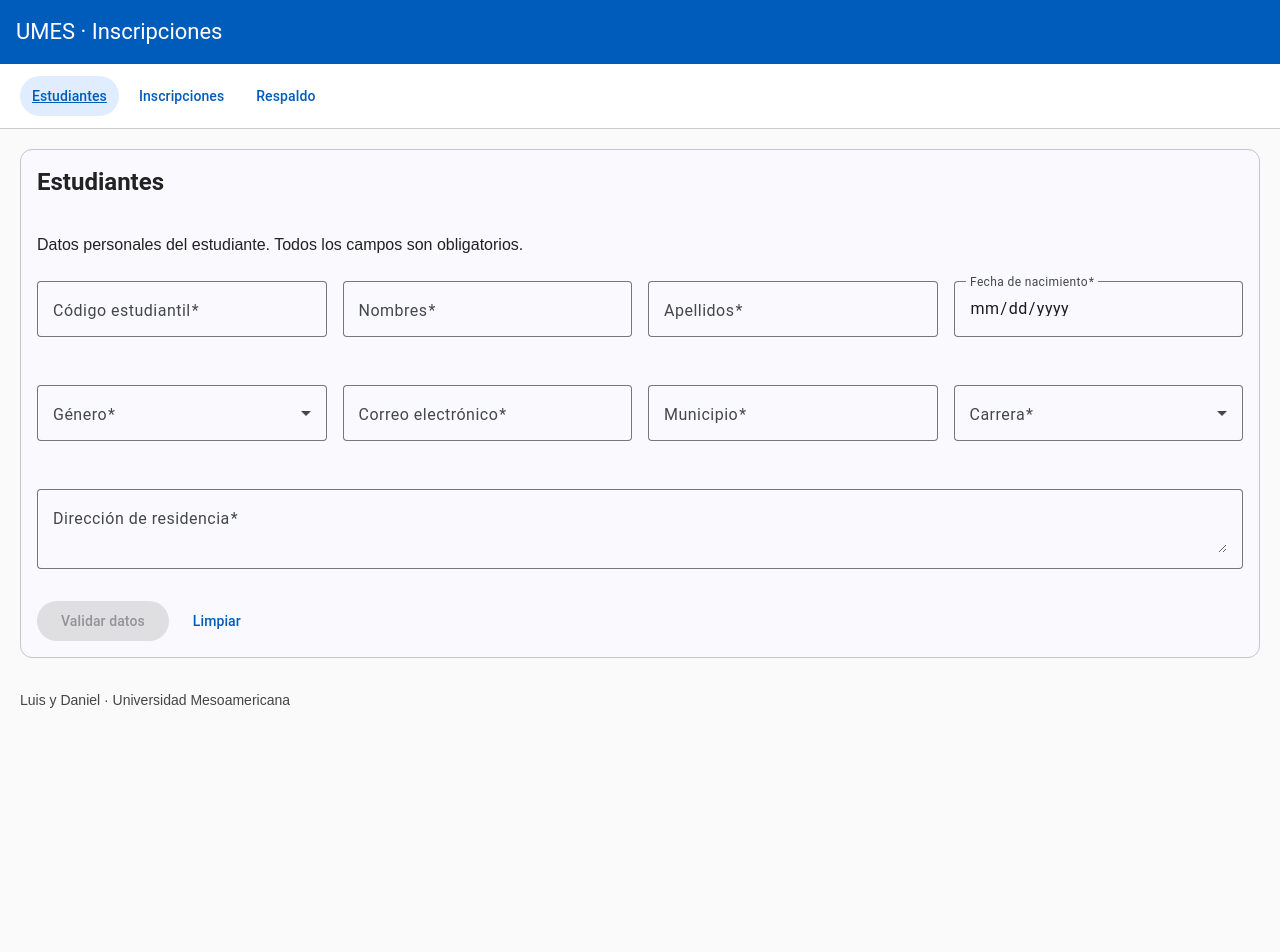
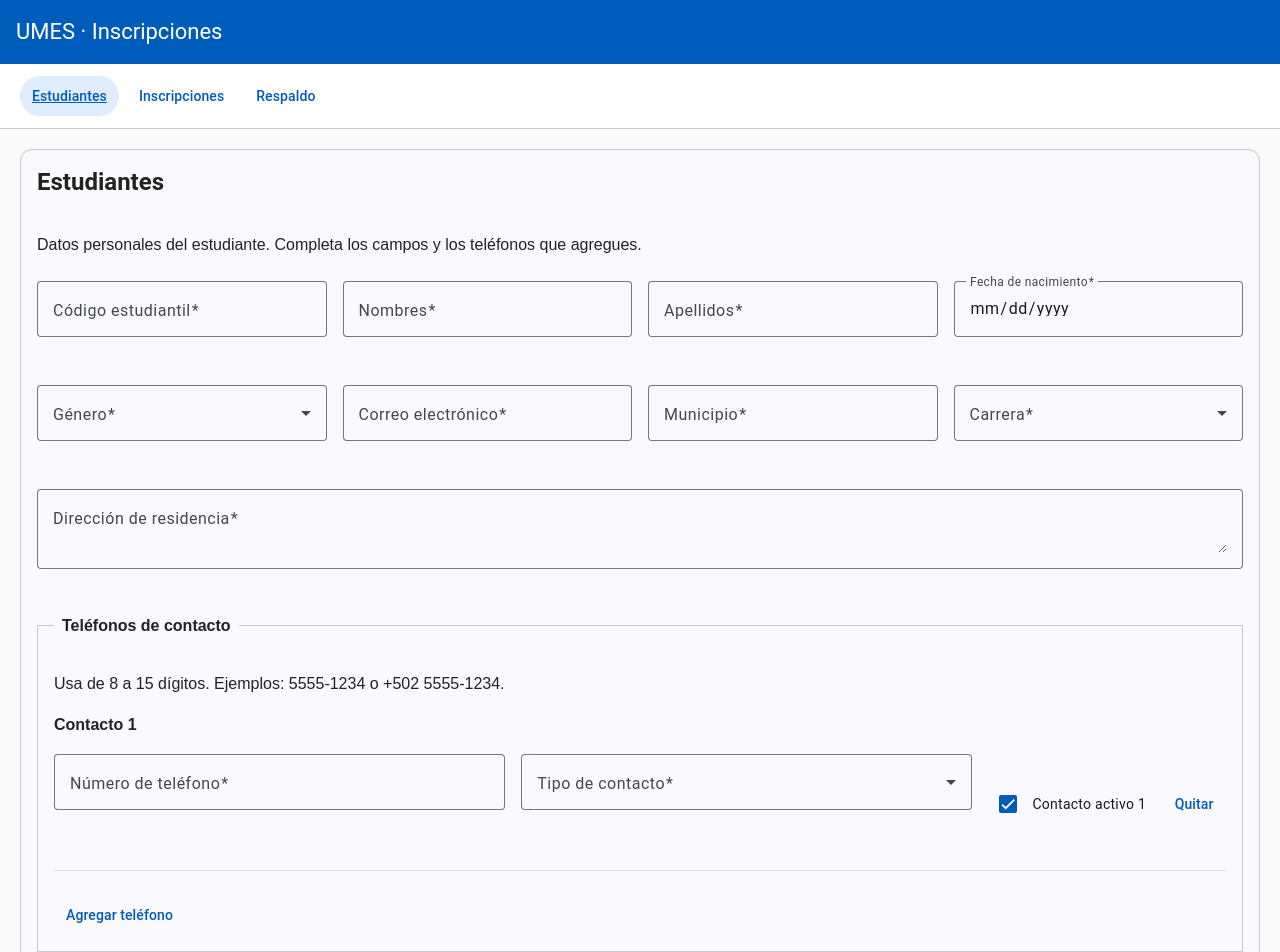
Before and after one commit to Luissss012/angular_proyecto_final_luis_daniel, an Angular app: page /estudiantes in a window 1280 px wide. Shown: the top 952 px of the page. Before the commit the page ends 800 px from the top, so only its background shows below. Built offline with nearby package versions, Linux system fonts and the light colour scheme.

Commit message:
feat: agregar contactos dinamicos

```diff
--- a/src/app/pages/estudiantes/estudiantes.css
+++ b/src/app/pages/estudiantes/estudiantes.css
@@ -9,7 +9,7 @@ mat-card-content {
   line-height: 1.6;
 }
 
-/* Los campos pasan a otra fila cuando no caben, como en los ejemplos de Flexbox. */
+/* Los campos pasan a otra fila cuando no caben en el ancho disponible. */
 .campos {
   display: flex;
   flex-wrap: wrap;
@@ -42,3 +42,36 @@ mat-form-field {
   background-color: #e8f5e9;
   color: #1b5e20;
 }
+
+/* Cada teléfono mantiene sus campos juntos y puede ocupar varias líneas en móvil. */
+fieldset {
+  min-width: 0;
+  margin: 12px 0 24px;
+  padding: 16px;
+  border: 1px solid #cccccc;
+}
+
+legend {
+  padding: 0 8px;
+  font-weight: bold;
+}
+
+.telefono {
+  display: flex;
+  flex-wrap: wrap;
+  align-items: center;
+  gap: 16px;
+  margin-bottom: 24px;
+  padding-bottom: 16px;
+  border-bottom: 1px solid #dddddd;
+}
+
+.numero-contacto {
+  flex-basis: 100%;
+  margin: 0;
+  font-weight: bold;
+}
+
+.telefono mat-form-field {
+  margin-bottom: 24px;
+}
--- a/src/app/pages/estudiantes/estudiantes.html
+++ b/src/app/pages/estudiantes/estudiantes.html
@@ -3,11 +3,11 @@
     <mat-card-title><h1>Estudiantes</h1></mat-card-title>
   </mat-card-header>
   <mat-card-content>
-    <p>Datos personales del estudiante. Todos los campos son obligatorios.</p>
+    <p>Datos personales del estudiante. Completa los campos y los teléfonos que agregues.</p>
 
-    @if (errorCarreras || errorGeneros) {
+    @if (errorCarreras || errorGeneros || errorTiposContacto) {
       <div class="error-carga" role="alert">
-        <p>{{ errorCarreras }} {{ errorGeneros }}</p>
+        <p>{{ errorCarreras }} {{ errorGeneros }} {{ errorTiposContacto }}</p>
         <button mat-button type="button" (click)="cargarCatalogos()">Reintentar catálogos</button>
       </div>
     }
@@ -73,9 +73,40 @@
           <mat-error>{{ errorCampo('direccion') }}</mat-error>
         </mat-form-field>
       </div>
+      <!-- Cada fila del FormArray contiene número, tipo y estado propios. -->
+      <fieldset formArrayName="telefonos">
+        <legend>Teléfonos de contacto</legend>
+        <p>Usa de 8 a 15 dígitos. Ejemplos: 5555-1234 o +502 5555-1234.</p>
+        @for (telefono of telefonos.controls; track telefono; let i = $index) {
+          <div class="telefono" [formGroupName]="i">
+            <p class="numero-contacto">Contacto {{ i + 1 }}</p>
+            <mat-form-field appearance="outline">
+              <mat-label>Número de teléfono</mat-label>
+              <input matInput type="tel" formControlName="numero" maxlength="30" autocomplete="tel">
+              <mat-error>{{ errorCampo('telefonos.' + i + '.numero') }}</mat-error>
+            </mat-form-field>
+            <mat-form-field appearance="outline">
+              <mat-label>Tipo de contacto</mat-label>
+              <mat-select formControlName="tipo">
+                @for (tipo of tiposContacto; track tipo.id) {
+                  <mat-option [value]="tipo.id">{{ tipo.nombre }}</mat-option>
+                }
+              </mat-select>
+              <mat-error>{{ errorCampo('telefonos.' + i + '.tipo') }}</mat-error>
+            </mat-form-field>
+            <mat-checkbox formControlName="activo">Contacto activo {{ i + 1 }}</mat-checkbox>
+            <button mat-button type="button" (click)="quitarTelefono(i)"
+              [attr.aria-label]="'Quitar contacto ' + (i + 1)">Quitar</button>
+          </div>
+        } @empty {
+          <p>No hay teléfonos agregados.</p>
+        }
+        <button mat-button type="button" (click)="agregarTelefono()">Agregar teléfono</button>
+      </fieldset>
       <div class="acciones">
         <button mat-flat-button type="submit"
-          [disabled]="formulario.invalid || carreras.length === 0 || generos.length === 0">Validar datos</button>
+          [disabled]="formulario.invalid || carreras.length === 0 || generos.length === 0 ||
+            (telefonos.length > 0 && tiposContacto.length === 0)">Validar datos</button>
         <button mat-button type="button" (click)="limpiarFormulario()">Limpiar</button>
       </div>
     </form>
--- a/src/app/pages/estudiantes/estudiantes.ts
+++ b/src/app/pages/estudiantes/estudiantes.ts
@@ -1,6 +1,7 @@
 import { Component, OnInit } from '@angular/core';
-import { FormControl, FormGroup, ReactiveFormsModule, Validators } from '@angular/forms';
+import { FormArray, FormControl, FormGroup, ReactiveFormsModule, Validators } from '@angular/forms';
 import { MatButtonModule } from '@angular/material/button';
+import { MatCheckboxModule } from '@angular/material/checkbox';
 import { MatCardModule } from '@angular/material/card';
 import { MatFormFieldModule } from '@angular/material/form-field';
 import { MatInputModule } from '@angular/material/input';
@@ -8,21 +9,23 @@ import { MatSelectModule } from '@angular/material/select';
 import { OpcionCatalogo } from '../../models/opcion-catalogo';
 import { CatalogosService } from '../../services/catalogos.service';
 import { AlmacenamientoService } from '../../services/almacenamiento.service';
-import { fechaNacimientoValida, noSoloEspacios } from '../../validators/estudiante.validators';
+import { fechaNacimientoValida, noSoloEspacios, numeroTelefonoValido } from '../../validators/estudiante.validators';
 
 /** Formulario de datos personales. El guardado se conecta en una entrega posterior. */
 @Component({
   selector: 'app-estudiantes',
   imports: [ReactiveFormsModule, MatButtonModule, MatCardModule,
-    MatFormFieldModule, MatInputModule, MatSelectModule],
+    MatFormFieldModule, MatInputModule, MatSelectModule, MatCheckboxModule],
   templateUrl: './estudiantes.html',
   styleUrl: './estudiantes.css',
 })
 export class Estudiantes implements OnInit {
   carreras: OpcionCatalogo[] = [];
   generos: OpcionCatalogo[] = [];
+  tiposContacto: OpcionCatalogo[] = [];
   errorCarreras = '';
   errorGeneros = '';
+  errorTiposContacto = '';
   errorAlmacenamiento = '';
   mensaje = '';
   hoy = this.obtenerHoy();
@@ -46,6 +49,8 @@ export class Estudiantes implements OnInit {
     municipio: new FormControl('', { nonNullable: true,
       validators: [Validators.required, noSoloEspacios, Validators.minLength(2), Validators.maxLength(60)] }),
     carreraId: new FormControl('', { nonNullable: true, validators: [Validators.required] }),
+    // FormArray permite agregar o quitar grupos de controles de teléfono.
+    telefonos: new FormArray([this.crearTelefono()]),
   });
 
   constructor(private catalogos: CatalogosService, private almacenamiento: AlmacenamientoService) {}
@@ -67,9 +72,34 @@ export class Estudiantes implements OnInit {
     this.cargarCatalogos();
   }
 
+  // Devuelve el arreglo para recorrerlo en HTML y modificar sus filas.
+  get telefonos() {
+    return this.formulario.controls.telefonos;
+  }
+
+  crearTelefono() {
+    return new FormGroup({
+      numero: new FormControl('', { nonNullable: true,
+        validators: [Validators.required, numeroTelefonoValido] }),
+      tipo: new FormControl('', { nonNullable: true, validators: [Validators.required] }),
+      activo: new FormControl(true, { nonNullable: true }),
+    });
+  }
+
+  agregarTelefono(): void {
+    this.telefonos.push(this.crearTelefono());
+    this.mensaje = '';
+  }
+
+  quitarTelefono(indice: number): void {
+    this.telefonos.removeAt(indice);
+    this.mensaje = '';
+  }
+
   cargarCatalogos(): void {
     this.errorCarreras = '';
     this.errorGeneros = '';
+    this.errorTiposContacto = '';
     this.catalogos.obtenerCarreras().subscribe({
       next: opciones => this.carreras = opciones,
       error: () => this.errorCarreras = 'No se pudo cargar la lista de carreras.',
@@ -78,6 +108,10 @@ export class Estudiantes implements OnInit {
       next: opciones => this.generos = opciones,
       error: () => this.errorGeneros = 'No se pudo cargar la lista de géneros.',
     });
+    this.catalogos.obtenerTiposContacto().subscribe({
+      next: opciones => this.tiposContacto = opciones,
+      error: () => this.errorTiposContacto = 'No se pudo cargar la lista de tipos de contacto.',
+    });
   }
 
   validarFormulario(): void {
@@ -85,13 +119,17 @@ export class Estudiantes implements OnInit {
     // Reconsulta el código por si el almacenamiento cambió desde la última revisión.
     this.formulario.controls.codigo.updateValueAndValidity();
     this.formulario.markAllAsTouched();
-    if (this.formulario.invalid || this.carreras.length === 0 || this.generos.length === 0) {
+    if (this.formulario.invalid || this.carreras.length === 0 || this.generos.length === 0 ||
+        (this.telefonos.length > 0 && this.tiposContacto.length === 0)) {
       return;
     }
-    this.mensaje = 'Los datos personales son válidos. Esta prueba no guarda el estudiante.';
+    this.mensaje = 'Los datos del estudiante son válidos. Esta prueba no guarda el estudiante.';
   }
 
   limpiarFormulario(): void {
+    // reset no elimina filas del FormArray; reconstruimos una sola fila inicial.
+    this.telefonos.clear();
+    this.telefonos.push(this.crearTelefono());
     this.formulario.reset();
     this.errorAlmacenamiento = '';
     this.mensaje = '';
@@ -108,6 +146,7 @@ export class Estudiantes implements OnInit {
     if (campo.hasError('minlength')) return 'Mínimo ' + campo.getError('minlength').requiredLength + ' caracteres.';
     if (campo.hasError('maxlength')) return 'Máximo ' + campo.getError('maxlength').requiredLength + ' caracteres.';
     if (campo.hasError('email')) return 'Escribe un correo válido.';
+    if (campo.hasError('numeroTelefono')) return 'Usa de 8 a 15 dígitos; puedes incluir + al inicio, espacios, guiones y paréntesis.';
     if (campo.hasError('pattern')) return 'Usa solo letras, números y guiones, sin espacios.';
     if (campo.hasError('fechaInvalida')) return 'Selecciona una fecha válida.';
     if (campo.hasError('fechaFutura')) return 'La fecha de nacimiento no puede ser futura.';
--- a/src/app/validators/estudiante.validators.ts
+++ b/src/app/validators/estudiante.validators.ts
@@ -30,3 +30,17 @@ export function fechaNacimientoValida(control: AbstractControl): ValidationError
   hoy.setHours(0, 0, 0, 0);
   return fecha > hoy ? { fechaFutura: true } : null;
 }
+
+/** Acepta números locales o internacionales sin convertirlos a cantidades. */
+export function numeroTelefonoValido(control: AbstractControl): ValidationErrors | null {
+  const valor = control.value;
+  if (!valor) {
+    return null; // El campo vacío se controla con required.
+  }
+  if (typeof valor !== 'string' || !/^\+?[0-9][0-9 ()-]*$/.test(valor)) {
+    return { numeroTelefono: true };
+  }
+  // Los separadores no cuentan como dígitos del número de contacto.
+  const digitos = valor.replace(/\D/g, '');
+  return digitos.length >= 8 && digitos.length <= 15 ? null : { numeroTelefono: true };
+}
```
